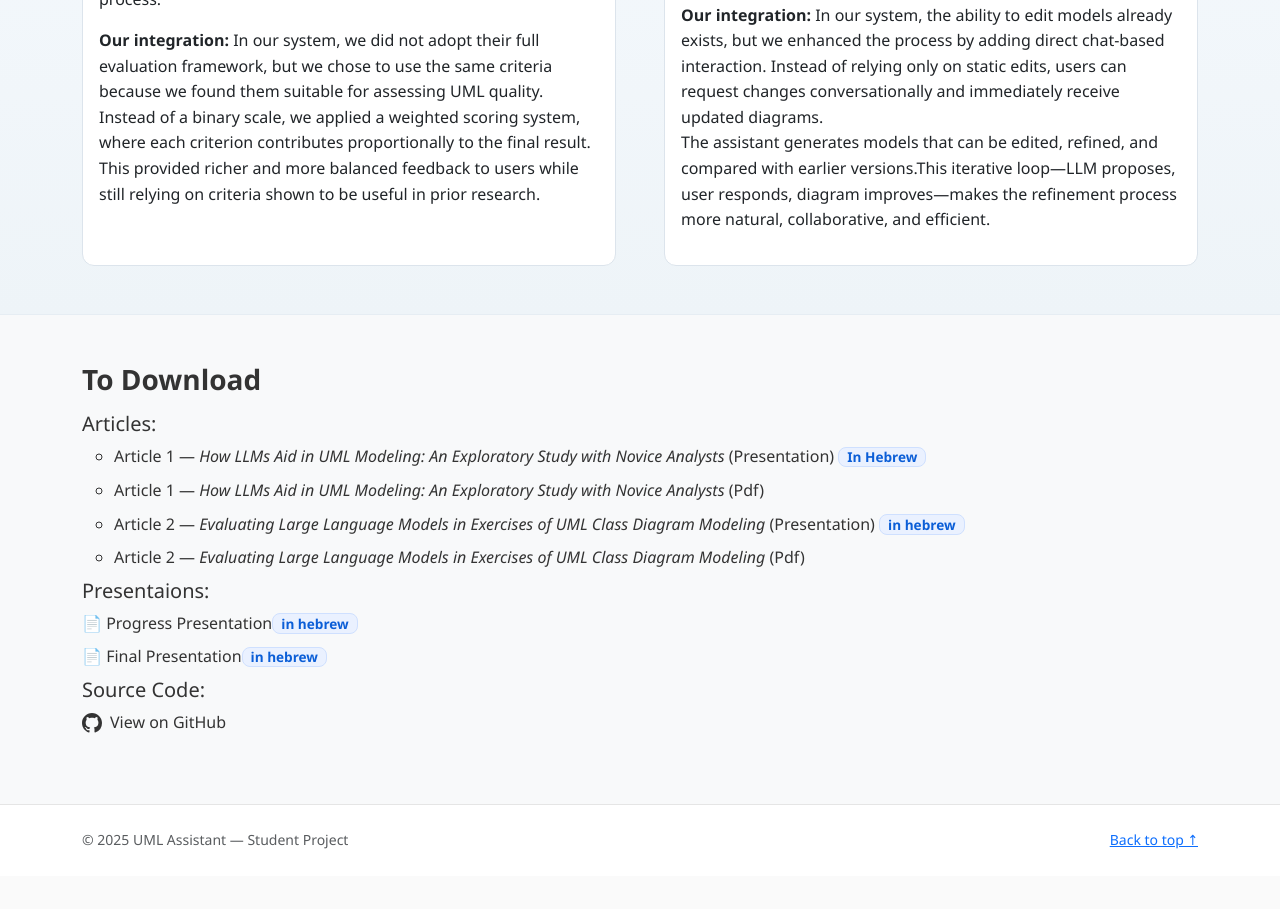
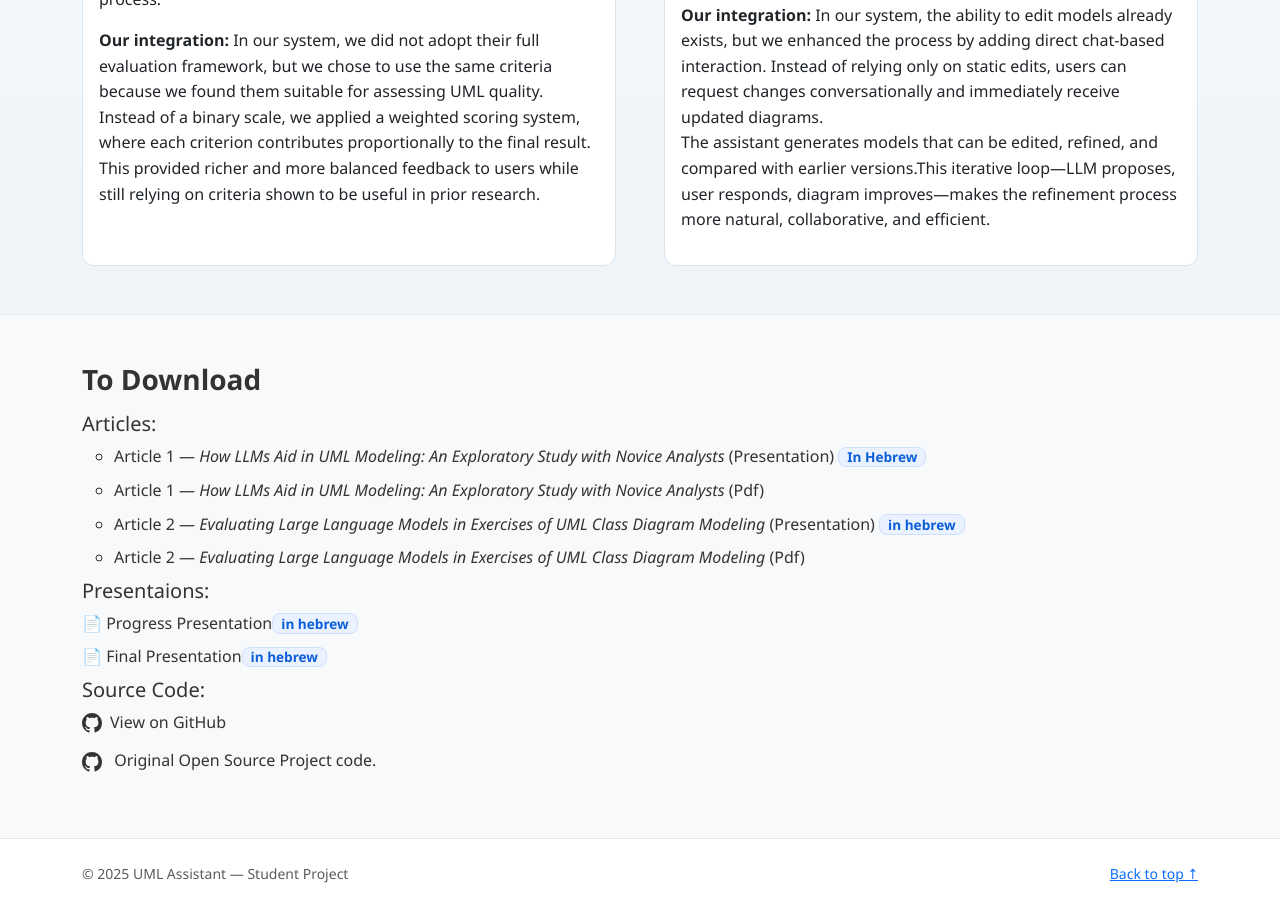
Before and after one commit to Lama032/ai-uml-project-site, a plain HTML site: page index.html in a window 1280 px wide. Shown: the part 2798-3707 px from the top of the page. Before the commit the page ends 3674 px from the top, so only its background shows below. Drawn offline with nearby package versions, Linux system fonts and the light colour scheme.

Commit message:
Update index.html

```diff
--- a/index.html
+++ b/index.html
@@ -242,6 +242,28 @@
             8.013 0 0 0 16 8c0-4.42-3.58-8-8-8z"/>
         </svg>
     View on GitHub</a></li>
+
+    <li class="mb-2">
+  <a href="https://github.com/Hamid-ul-Islam/AI-uml-diagram-generator" target="_blank" class="btn-word">
+    <svg xmlns="http://www.w3.org/2000/svg" width="20" height="20" fill="currentColor" class="me-2" viewBox="0 0 16 16">
+           <path d="M8 0C3.58 0 0 3.58 0 8c0 3.54
+            2.29 6.53 5.47 7.59.4.07.55-.17.55-.38
+            0-.19-.01-.82-.01-1.49-2.01.37-2.53-.49-2.69-.94-.09-.23-.48-.94-.82-1.13-.28-.15-.68-.52
+            0-.53.63-.01 1.08.58 1.23.82.72 1.21
+            1.87.87 2.33.66.07-.52.28-.87.51-1.07-1.78-.2-3.64-.89-3.64-3.95
+            0-.87.31-1.59.82-2.15-.08-.2-.36-1.02.08-2.12
+            0 0 .67-.21 2.2.82.64-.18 1.32-.27
+            2-.27.68 0 1.36.09 2 .27 1.53-1.04
+            2.2-.82 2.2-.82.44 1.1.16 1.92.08
+            2.12.51.56.82 1.27.82 2.15 0 3.07-1.87
+            3.75-3.65 3.95.29.25.54.73.54 1.48
+            0 1.07-.01 1.93-.01 2.2 0 .21.15.46.55.38A8.013
+            8.013 0 0 0 16 8c0-4.42-3.58-8-8-8z"/>
+        </svg>
+    </svg>
+    Original Open Source Project code.
+  </a>
+</li>
     </div>
   </section>
 
```
